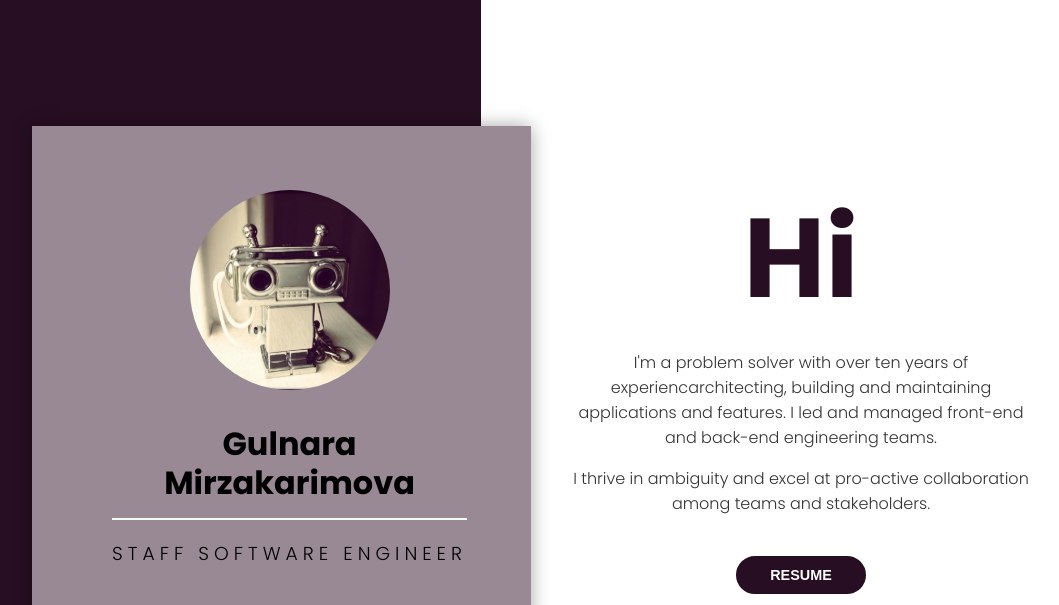
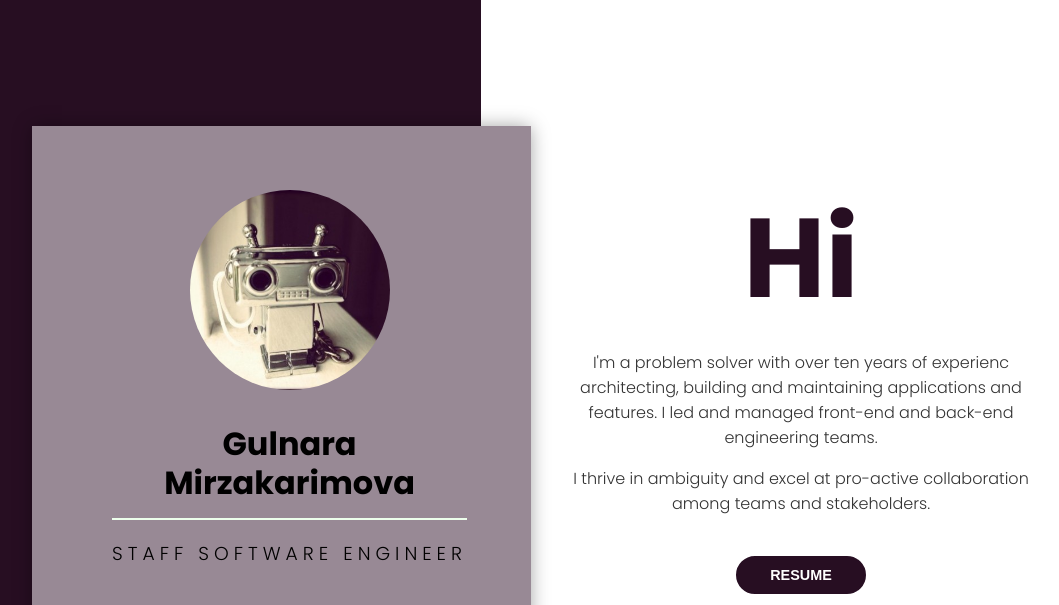
Before and after one commit to gulnara/gulnara.github.io, a plain HTML site: page index.html in a window 1280 px wide. Shown: the top 605 px of the page, without its empty margins (159-1218 px from the left). Drawn offline with Linux system fonts and the light colour scheme.

Commit message:
Fixing typos

```diff
--- a/index.html
+++ b/index.html
@@ -44,7 +44,7 @@
 
 
         <div class = "about-para">
-          <p>I'm a problem solver with over ten years of experiencarchitecting, building and maintaining applications and features. I led and managed front-end and back-end engineering teams.</p>
+          <p>I'm a problem solver with over ten years of experienc architecting, building and maintaining applications and features. I led and managed front-end and back-end engineering teams.</p>
           <p>I thrive in ambiguity and excel at pro-active collaboration among teams and stakeholders.</p>
         </div>
 
```
